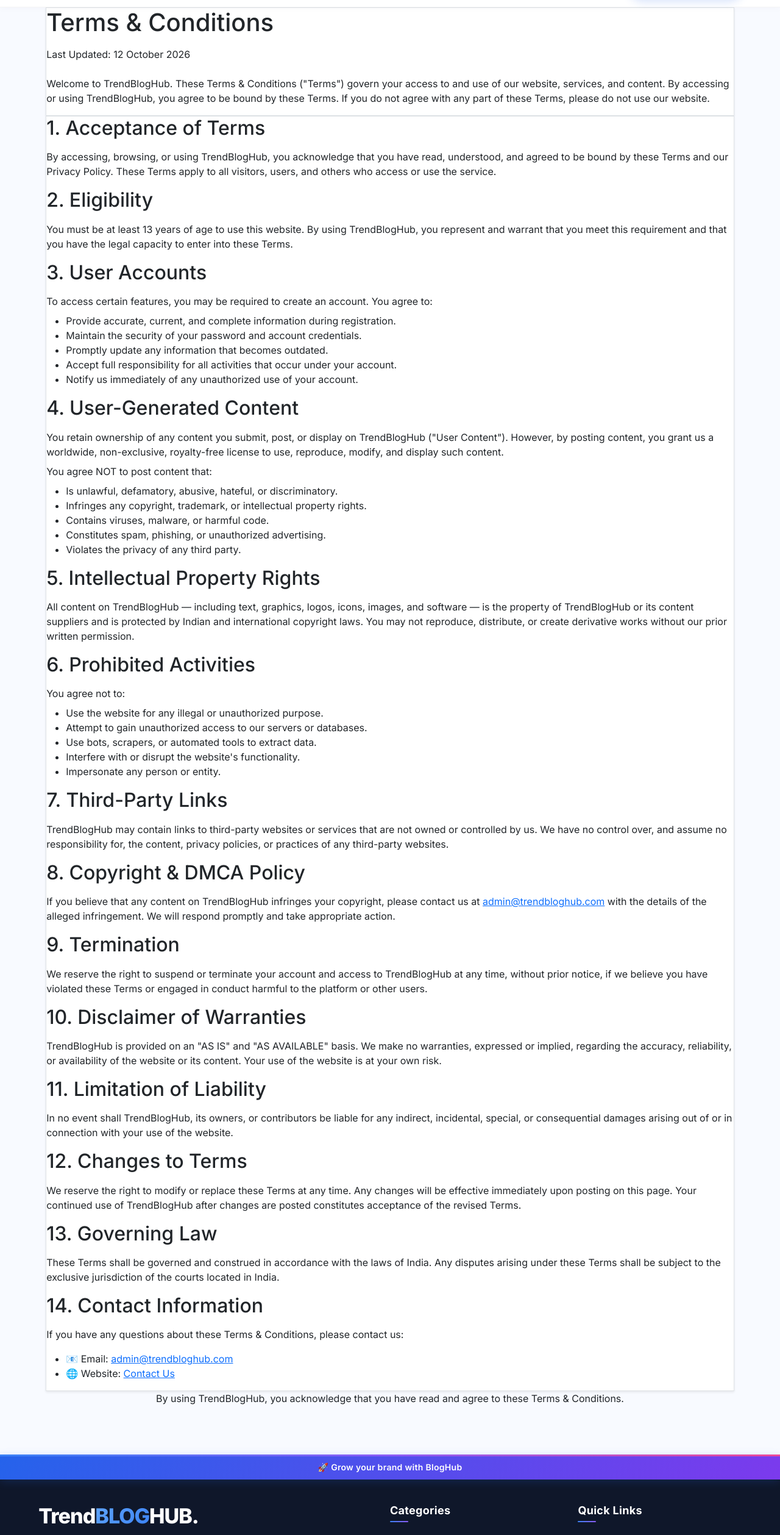
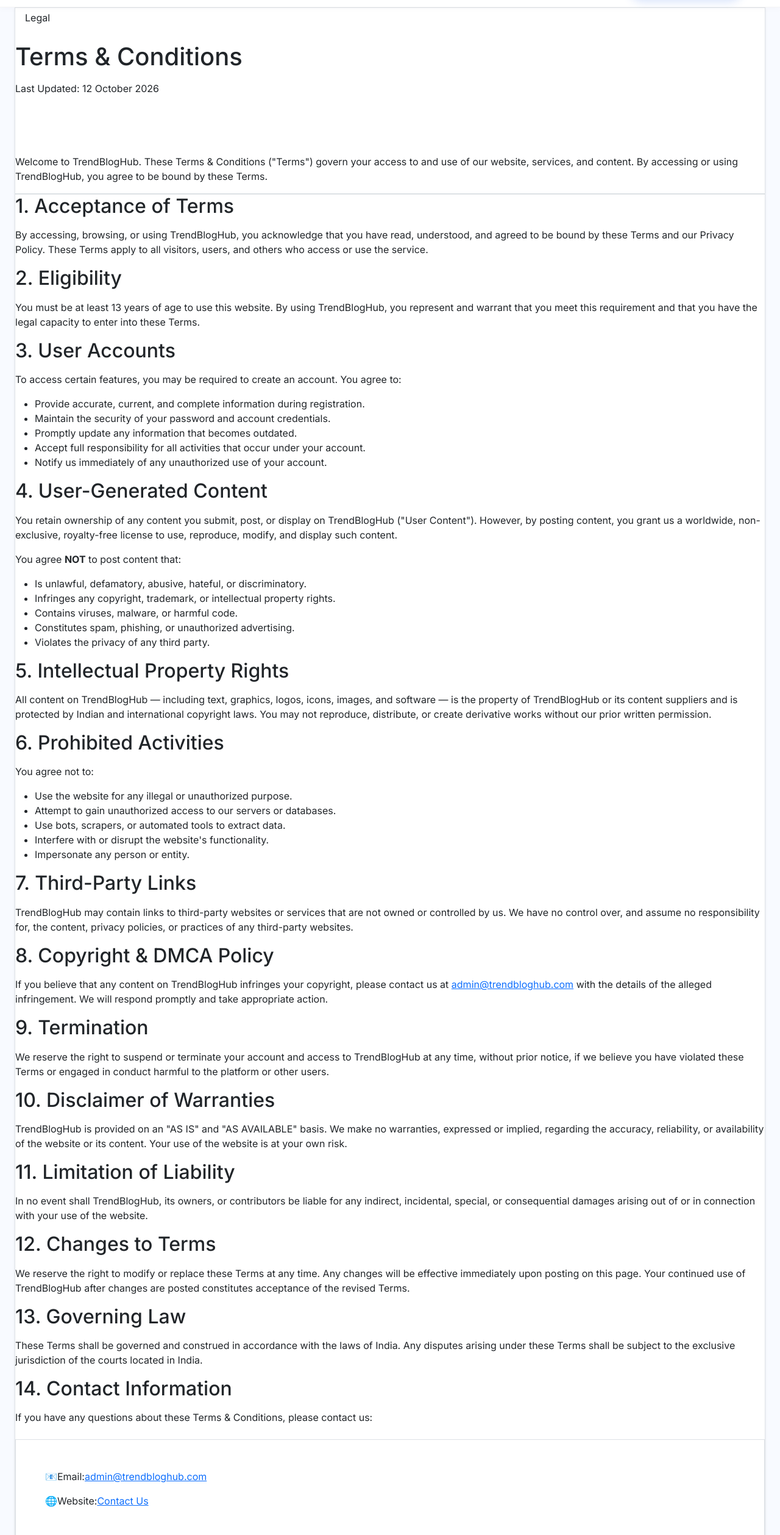
Before and after one commit to Shyam12121/TrendBlogHub, a React (Vite) app: page /terms-and-conditions in a window 1280 px wide. Shown: the part 91-2608 px from the top of the page at 61% size. Built offline with nearby package versions, Linux system fonts and the light colour scheme; no server answers.

Commit message:
Improve 404 page with header/footer, redesign Terms page CSS, use professional layout

```diff
--- a/src/Pages/Terms/Terms.jsx
+++ b/src/Pages/Terms/Terms.jsx
@@ -2,194 +2,246 @@
 import { Link } from 'react-router-dom';
 
 const Terms = () => {
-  return (
-    <div className="bg-gray-50 min-h-screen py-12">
-      <div className="container mx-auto px-4 max-w-4xl">
-
-        {/* HEADER */}
-        <div className="bg-white rounded-xl shadow-sm p-8 mb-6 border border-gray-100">
-          <h1 className="text-4xl font-bold text-gray-900 mb-3">
-            Terms &amp; Conditions
-          </h1>
-          <p className="text-gray-500 text-sm">
-            Last Updated: <span className="font-medium">{new Date().toLocaleDateString('en-IN', { year: 'numeric', month: 'long', day: 'numeric' })}</span>
-          </p>
-          <p className="text-gray-700 mt-4 leading-relaxed">
-            Welcome to <span className="font-semibold text-blue-600">TrendBlogHub</span>.
-            These Terms &amp; Conditions ("Terms") govern your access to and use of our website,
-            services, and content. By accessing or using TrendBlogHub, you agree to be bound by
-            these Terms. If you do not agree with any part of these Terms, please do not use our website.
-          </p>
-        </div>
-
-        {/* CONTENT */}
-        <div className="bg-white rounded-xl shadow-sm p-8 border border-gray-100 space-y-8 text-gray-700 leading-relaxed">
-
-          {/* 1 */}
-          <section>
-            <h2 className="text-2xl font-semibold text-gray-900 mb-3">1. Acceptance of Terms</h2>
+  const sections = [
+    {
+      title: '1. Acceptance of Terms',
+      content: (
         <p>
           By accessing, browsing, or using TrendBlogHub, you acknowledge that you have read,
           understood, and agreed to be bound by these Terms and our Privacy Policy. These Terms
           apply to all visitors, users, and others who access or use the service.
         </p>
-          </section>
-
-          {/* 2 */}
-          <section>
-            <h2 className="text-2xl font-semibold text-gray-900 mb-3">2. Eligibility</h2>
+      ),
+    },
+    {
+      title: '2. Eligibility',
+      content: (
         <p>
           You must be at least 13 years of age to use this website. By using TrendBlogHub,
           you represent and warrant that you meet this requirement and that you have the legal
           capacity to enter into these Terms.
         </p>
-          </section>
-
-          {/* 3 */}
-          <section>
-            <h2 className="text-2xl font-semibold text-gray-900 mb-3">3. User Accounts</h2>
-            <p className="mb-2">
-              To access certain features, you may be required to create an account. You agree to:
-            </p>
-            <ul className="list-disc pl-6 space-y-1">
+      ),
+    },
+    {
+      title: '3. User Accounts',
+      content: (
+        <>
+          <p className="mb-3">To access certain features, you may be required to create an account. You agree to:</p>
+          <ul className="list-disc pl-6 space-y-1.5">
             <li>Provide accurate, current, and complete information during registration.</li>
             <li>Maintain the security of your password and account credentials.</li>
             <li>Promptly update any information that becomes outdated.</li>
             <li>Accept full responsibility for all activities that occur under your account.</li>
             <li>Notify us immediately of any unauthorized use of your account.</li>
           </ul>
-          </section>
-
-          {/* 4 */}
-          <section>
-            <h2 className="text-2xl font-semibold text-gray-900 mb-3">4. User-Generated Content</h2>
-            <p className="mb-2">
+        </>
+      ),
+    },
+    {
+      title: '4. User-Generated Content',
+      content: (
+        <>
+          <p className="mb-3">
             You retain ownership of any content you submit, post, or display on TrendBlogHub
             ("User Content"). However, by posting content, you grant us a worldwide, non-exclusive,
             royalty-free license to use, reproduce, modify, and display such content.
           </p>
-            <p className="mb-2">You agree <span className="font-semibold">NOT</span> to post content that:</p>
-            <ul className="list-disc pl-6 space-y-1">
+          <p className="mb-3">
+            You agree <strong className="text-gray-900">NOT</strong> to post content that:
+          </p>
+          <ul className="list-disc pl-6 space-y-1.5">
             <li>Is unlawful, defamatory, abusive, hateful, or discriminatory.</li>
             <li>Infringes any copyright, trademark, or intellectual property rights.</li>
             <li>Contains viruses, malware, or harmful code.</li>
             <li>Constitutes spam, phishing, or unauthorized advertising.</li>
             <li>Violates the privacy of any third party.</li>
           </ul>
-          </section>
-
-          {/* 5 */}
-          <section>
-            <h2 className="text-2xl font-semibold text-gray-900 mb-3">5. Intellectual Property Rights</h2>
+        </>
+      ),
+    },
+    {
+      title: '5. Intellectual Property Rights',
+      content: (
         <p>
           All content on TrendBlogHub — including text, graphics, logos, icons, images, and
           software — is the property of TrendBlogHub or its content suppliers and is protected
           by Indian and international copyright laws. You may not reproduce, distribute, or
           create derivative works without our prior written permission.
         </p>
-          </section>
-
-          {/* 6 */}
-          <section>
-            <h2 className="text-2xl font-semibold text-gray-900 mb-3">6. Prohibited Activities</h2>
-            <p className="mb-2">You agree not to:</p>
-            <ul className="list-disc pl-6 space-y-1">
+      ),
+    },
+    {
+      title: '6. Prohibited Activities',
+      content: (
+        <>
+          <p className="mb-3">You agree not to:</p>
+          <ul className="list-disc pl-6 space-y-1.5">
             <li>Use the website for any illegal or unauthorized purpose.</li>
             <li>Attempt to gain unauthorized access to our servers or databases.</li>
             <li>Use bots, scrapers, or automated tools to extract data.</li>
             <li>Interfere with or disrupt the website's functionality.</li>
             <li>Impersonate any person or entity.</li>
           </ul>
-          </section>
-
-          {/* 7 */}
-          <section>
-            <h2 className="text-2xl font-semibold text-gray-900 mb-3">7. Third-Party Links</h2>
+        </>
+      ),
+    },
+    {
+      title: '7. Third-Party Links',
+      content: (
         <p>
           TrendBlogHub may contain links to third-party websites or services that are not
           owned or controlled by us. We have no control over, and assume no responsibility for,
           the content, privacy policies, or practices of any third-party websites.
         </p>
-          </section>
-
-          {/* 8 */}
-          <section>
-            <h2 className="text-2xl font-semibold text-gray-900 mb-3">8. Copyright &amp; DMCA Policy</h2>
+      ),
+    },
+    {
+      title: '8. Copyright & DMCA Policy',
+      content: (
         <p>
           If you believe that any content on TrendBlogHub infringes your copyright, please
-              contact us at <a href="mailto:admin@trendbloghub.com" className="text-blue-600 hover:underline">admin@trendbloghub.com</a> with
-              the details of the alleged infringement. We will respond promptly and take appropriate action.
+          contact us at{' '}
+          <a href="mailto:admin@trendbloghub.com" className="text-blue-600 hover:underline font-medium">
+            admin@trendbloghub.com
+          </a>{' '}
+          with the details of the alleged infringement. We will respond promptly and take appropriate action.
         </p>
-          </section>
-
-          {/* 9 */}
-          <section>
-            <h2 className="text-2xl font-semibold text-gray-900 mb-3">9. Termination</h2>
+      ),
+    },
+    {
+      title: '9. Termination',
+      content: (
         <p>
           We reserve the right to suspend or terminate your account and access to TrendBlogHub
           at any time, without prior notice, if we believe you have violated these Terms or
           engaged in conduct harmful to the platform or other users.
         </p>
-          </section>
-
-          {/* 10 */}
-          <section>
-            <h2 className="text-2xl font-semibold text-gray-900 mb-3">10. Disclaimer of Warranties</h2>
+      ),
+    },
+    {
+      title: '10. Disclaimer of Warranties',
+      content: (
         <p>
           TrendBlogHub is provided on an "AS IS" and "AS AVAILABLE" basis. We make no
           warranties, expressed or implied, regarding the accuracy, reliability, or availability
           of the website or its content. Your use of the website is at your own risk.
         </p>
-          </section>
-
-          {/* 11 */}
-          <section>
-            <h2 className="text-2xl font-semibold text-gray-900 mb-3">11. Limitation of Liability</h2>
+      ),
+    },
+    {
+      title: '11. Limitation of Liability',
+      content: (
         <p>
           In no event shall TrendBlogHub, its owners, or contributors be liable for any indirect,
           incidental, special, or consequential damages arising out of or in connection with
           your use of the website.
         </p>
-          </section>
-
-          {/* 12 */}
-          <section>
-            <h2 className="text-2xl font-semibold text-gray-900 mb-3">12. Changes to Terms</h2>
+      ),
+    },
+    {
+      title: '12. Changes to Terms',
+      content: (
         <p>
           We reserve the right to modify or replace these Terms at any time. Any changes will be
           effective immediately upon posting on this page. Your continued use of TrendBlogHub
           after changes are posted constitutes acceptance of the revised Terms.
         </p>
-          </section>
-
-          {/* 13 */}
-          <section>
-            <h2 className="text-2xl font-semibold text-gray-900 mb-3">13. Governing Law</h2>
+      ),
+    },
+    {
+      title: '13. Governing Law',
+      content: (
         <p>
           These Terms shall be governed and construed in accordance with the laws of India.
           Any disputes arising under these Terms shall be subject to the exclusive jurisdiction
           of the courts located in India.
         </p>
+      ),
+    },
+  ];
+
+  return (
+    <div className="bg-gray-50 min-h-screen">
+      <div className="max-w-4xl mx-auto px-4 sm:px-6 py-12 sm:py-16">
+
+        {/* HEADER CARD */}
+        <div className="bg-white rounded-2xl shadow-sm border border-gray-100 p-6 sm:p-10 mb-6">
+          <div className="inline-block px-3 py-1 bg-blue-50 text-blue-700 text-xs font-semibold rounded-full mb-4 uppercase tracking-wider">
+            Legal
+          </div>
+          <h1 className="text-3xl sm:text-4xl font-bold text-gray-900 mb-3">
+            Terms &amp; Conditions
+          </h1>
+          <p className="text-sm text-gray-500">
+            Last Updated:{' '}
+            <span className="font-medium text-gray-700">
+              {new Date().toLocaleDateString('en-IN', {
+                year: 'numeric',
+                month: 'long',
+                day: 'numeric',
+              })}
+            </span>
+          </p>
+          <div className="mt-5 pt-5 border-t border-gray-100">
+            <p className="text-gray-700 leading-relaxed text-[15px]">
+              Welcome to <span className="font-semibold text-blue-600">TrendBlogHub</span>.
+              These Terms &amp; Conditions ("Terms") govern your access to and use of our website,
+              services, and content. By accessing or using TrendBlogHub, you agree to be bound
+              by these Terms.
+            </p>
+          </div>
+        </div>
+
+        {/* SECTIONS */}
+        <div className="bg-white rounded-2xl shadow-sm border border-gray-100 p-6 sm:p-10">
+          <div className="space-y-8 text-gray-700 leading-relaxed text-[15px]">
+            {sections.map((section, idx) => (
+              <section key={idx} className="scroll-mt-24">
+                <h2 className="text-xl sm:text-2xl font-semibold text-gray-900 mb-3">
+                  {section.title}
+                </h2>
+                {section.content}
               </section>
+            ))}
 
-          {/* 14 */}
+            {/* CONTACT SECTION */}
             <section>
-            <h2 className="text-2xl font-semibold text-gray-900 mb-3">14. Contact Information</h2>
-            <p>
+              <h2 className="text-xl sm:text-2xl font-semibold text-gray-900 mb-3">
+                14. Contact Information
+              </h2>
+              <p className="mb-4">
                 If you have any questions about these Terms &amp; Conditions, please contact us:
               </p>
-            <ul className="list-none pl-0 mt-3 space-y-1">
-              <li>📧 Email: <a href="mailto:admin@trendbloghub.com" className="text-blue-600 hover:underline">admin@trendbloghub.com</a></li>
-              <li>🌐 Website: <Link to="/contact-us" className="text-blue-600 hover:underline">Contact Us</Link></li>
-            </ul>
+              <div className="bg-gray-50 rounded-lg p-5 border border-gray-100">
+                <div className="space-y-2">
+                  <p className="flex items-center gap-2">
+                    <span className="text-lg">📧</span>
+                    <span className="font-medium text-gray-700">Email:</span>
+                    <a href="mailto:admin@trendbloghub.com" className="text-blue-600 hover:underline">
+                      admin@trendbloghub.com
+                    </a>
+                  </p>
+                  <p className="flex items-center gap-2">
+                    <span className="text-lg">🌐</span>
+                    <span className="font-medium text-gray-700">Website:</span>
+                    <Link to="/contact-us" className="text-blue-600 hover:underline">
+                      Contact Us
+                    </Link>
+                  </p>
+                </div>
+              </div>
             </section>
-
+          </div>
         </div>
 
         {/* FOOTER NOTE */}
-        <p className="text-center text-sm text-gray-500 mt-8">
-          By using TrendBlogHub, you acknowledge that you have read and agree to these Terms &amp; Conditions.
+        <div className="mt-6 bg-blue-50 border border-blue-100 rounded-xl p-5 text-center">
+          <p className="text-sm text-blue-900">
+            By using TrendBlogHub, you acknowledge that you have read and agree to these
+            Terms &amp; Conditions.
           </p>
+        </div>
 
       </div>
     </div>
```
Also changed, not shown: src/Pages/NotFound/NotFound.jsx (+72 -13 lines). Lines whose indentation alone changed are shown as unchanged.
